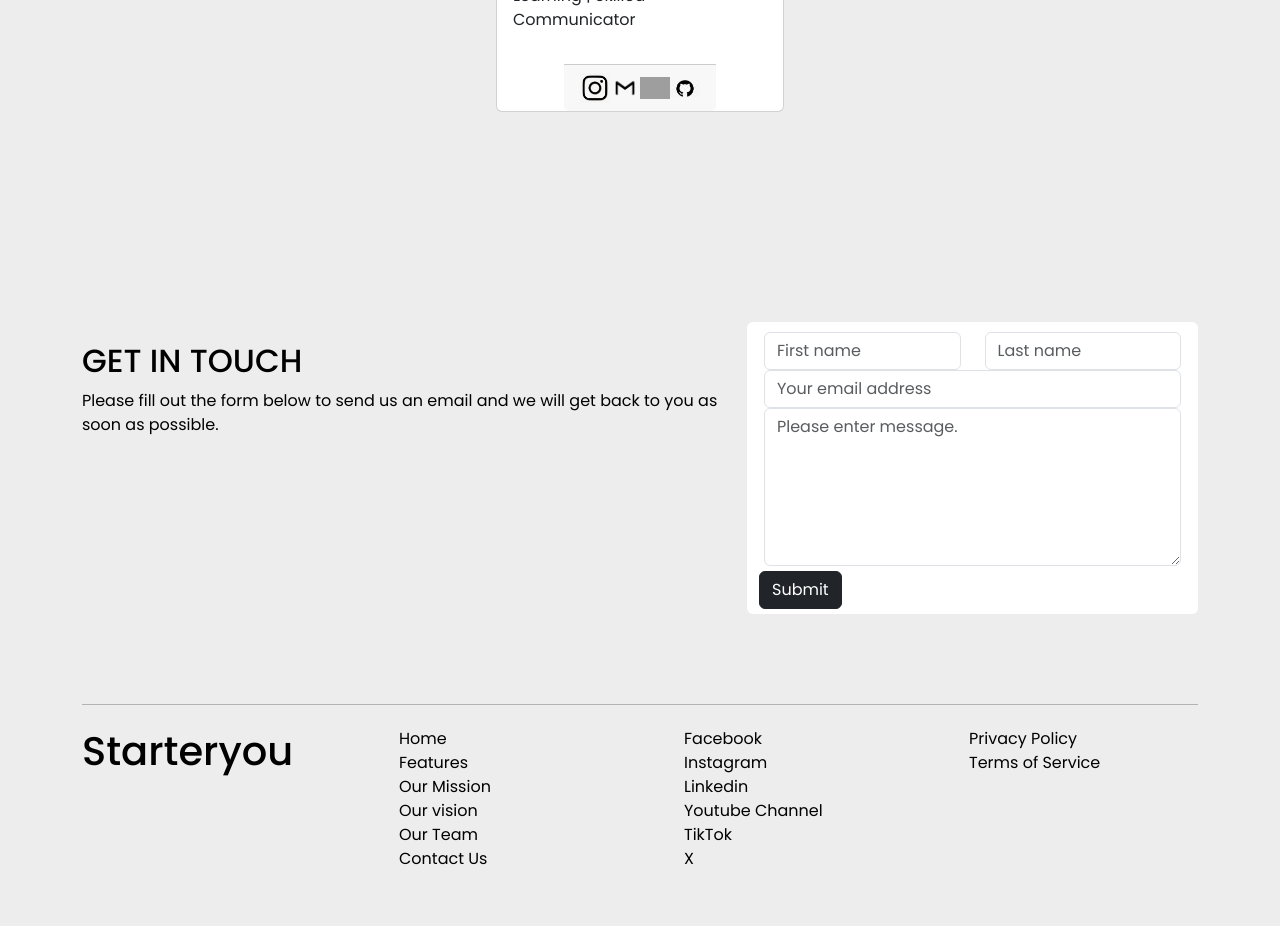
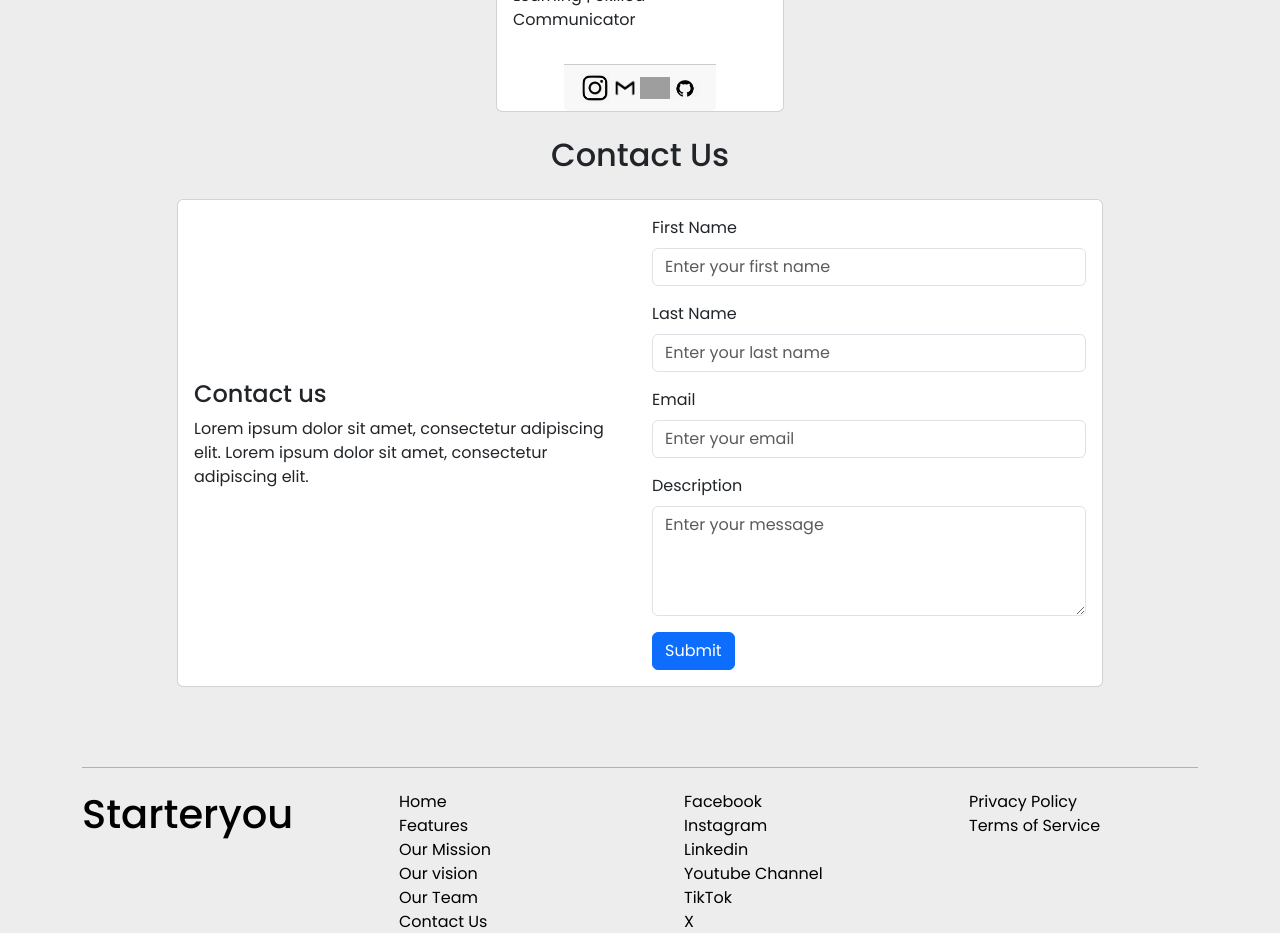
Before and after one commit to Starteryou-com/StartupWebsite, a React (Vite) app: page /Aboutuspage in a window 1280 px wide. Shown: the part 3280-4213 px from the top of the page. Built offline with nearby package versions, Linux system fonts and the light colour scheme; grey boxes are pictures that could not be loaded.

Commit message:
added new contactus and deleted old one

```diff
--- a/src/components/Contact.tsx
+++ /dev/null
@@ -1,56 +0,0 @@
-import { Button, Col, Container, Form, Row } from "react-bootstrap";
-
-function Contact() {
-  return (
-    <section className="contact" id="contact">
-      <Container>
-        <Row>
-          <Col xs={12} md={6} xl={7} className="contactinfo">
-            <h2>GET IN TOUCH</h2>
-            <a>
-              Please fill out the form below to send us an email and we will get
-              back to you as soon as possible.
-            </a>
-          </Col>
-          <Col xs={12} md={6} xl={5}>
-            <Container className="mailbox rounded">
-              <Row>
-                <Col xs={12} md={6} xl={6}>
-                  <input
-                    type="text"
-                    className="form-control"
-                    placeholder="First name"
-                  ></input>
-                </Col>
-                <Col xs={12} md={6} xl={6}>
-                  <input
-                    type="text"
-                    className="form-control"
-                    placeholder="Last name"
-                  ></input>
-                </Col>
-                <Col xs={12} md={12} xl={12}>
-                  <input
-                    type="text"
-                    className="form-control"
-                    placeholder="Your email address"
-                  ></input>
-                </Col>
-                <Col xs={12} md={12} xl={12}>
-                  <Form.Control
-                    as="textarea"
-                    rows={6}
-                    placeholder="Please enter message."
-                  />
-                </Col>
-              </Row>
-              <Button variant="dark">Submit</Button>
-            </Container>
-          </Col>
-        </Row>
-      </Container>
-    </section>
-  );
-}
-
-export default Contact;
--- a/src/pages/aboutuspage.tsx
+++ b/src/pages/aboutuspage.tsx
@@ -1,12 +1,12 @@
 import "../App.css";
 import Banner from "../components/Banner";
-import Contact from "../components/Contact";
 import Navibar from "../components/Navibar";
 import Vision from "../components/Vision";
 import Team from "../components/Team";
 import Features from "../components/Features";
 import Mission from "../components/Mission";
 import Footer from "../components/Footer";
+import ContactUs from "./ContactUs";
 
 function Aboutuspage() {
   return (
@@ -17,7 +17,7 @@ function Aboutuspage() {
       <Mission />
       <Vision />
       <Team />
-      <Contact />
+      <ContactUs />
       <Footer />
     </div>
   );
```
